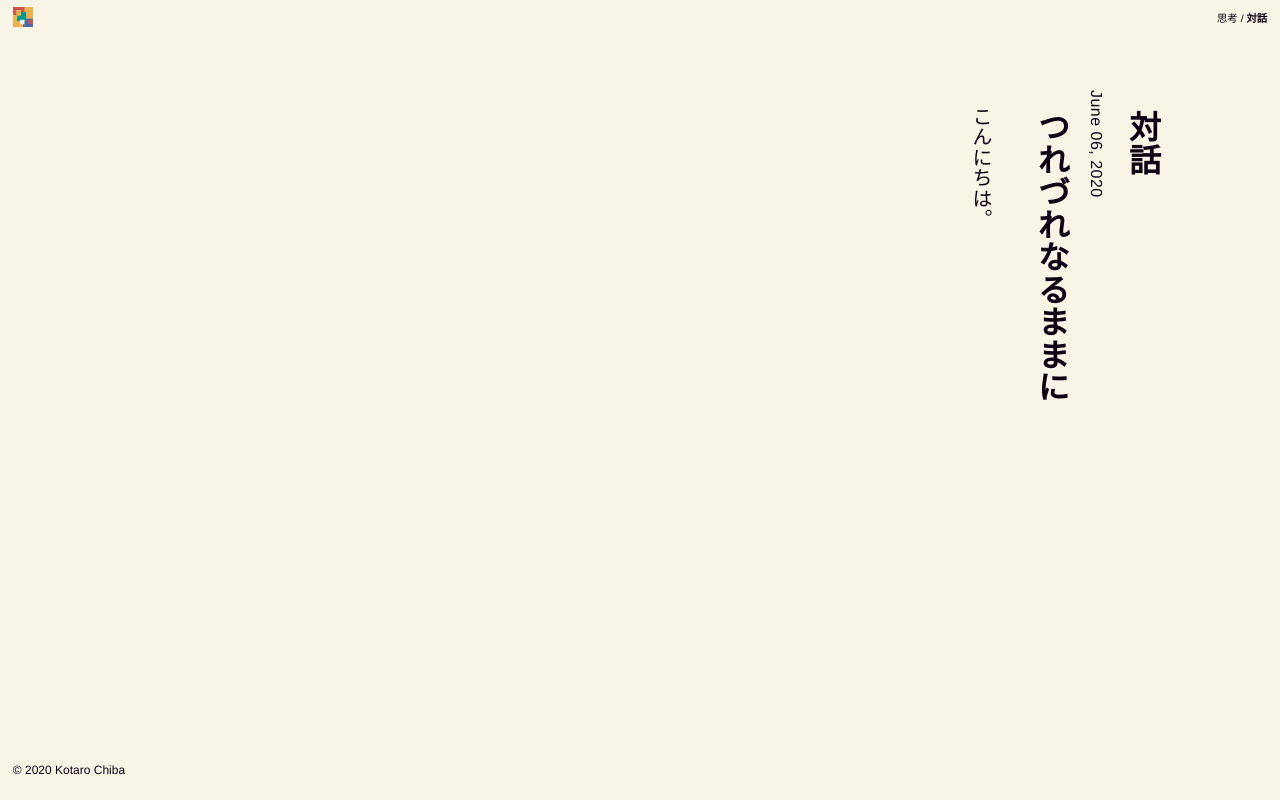
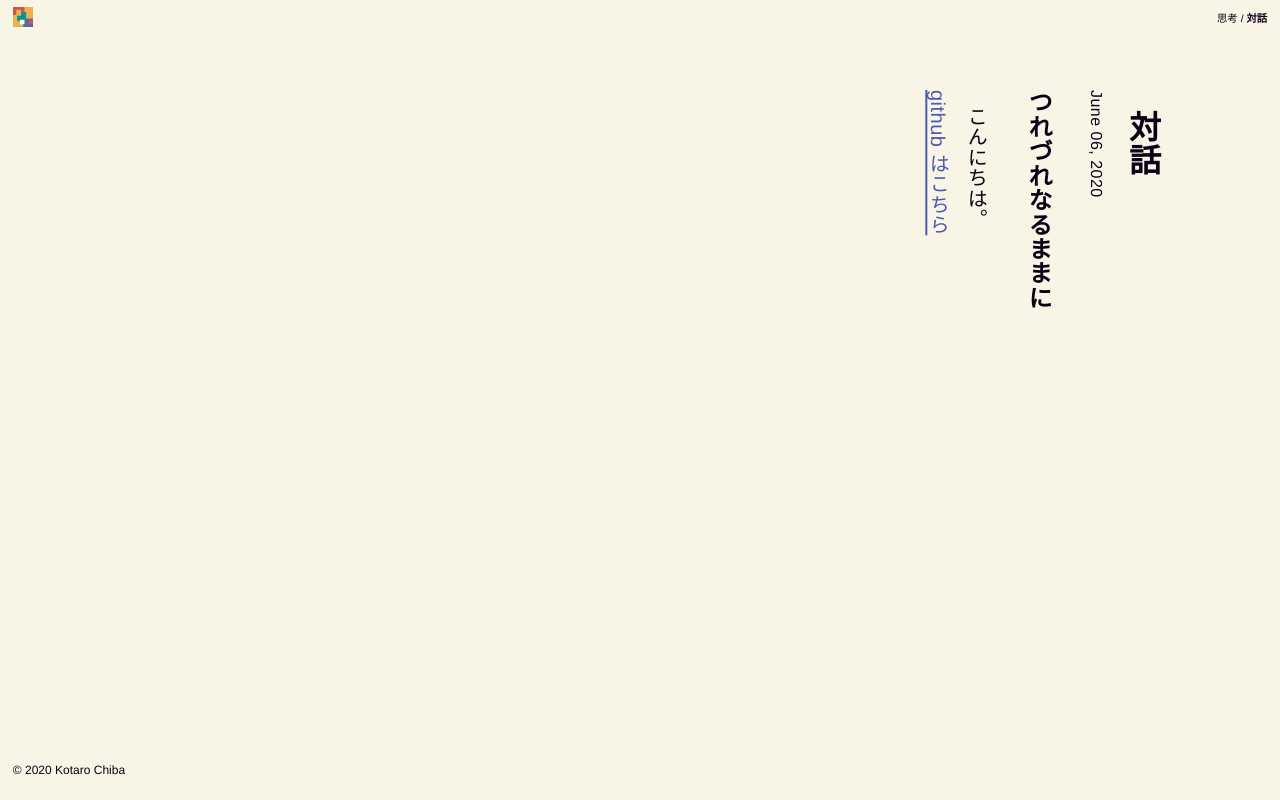
Before and after one commit to uruha/pensant.me, a Gatsby site: page /introduction/ in a window 1280 px wide. Built offline with nearby package versions, Linux system fonts and the light colour scheme; Gatsby itself is replaced by a stand-in of ours.

Commit message:
update: markdown

```diff
--- a/content/blog/introduction/index.md
+++ b/content/blog/introduction/index.md
@@ -5,6 +5,7 @@ description: "自己紹介"
 slug: self-introduction
 ---
 
-# つれづれなるままに
+## つれづれなるままに
 
 こんにちは。
+[github はこちら](https://github.com/uruha/pensant.me)
```
